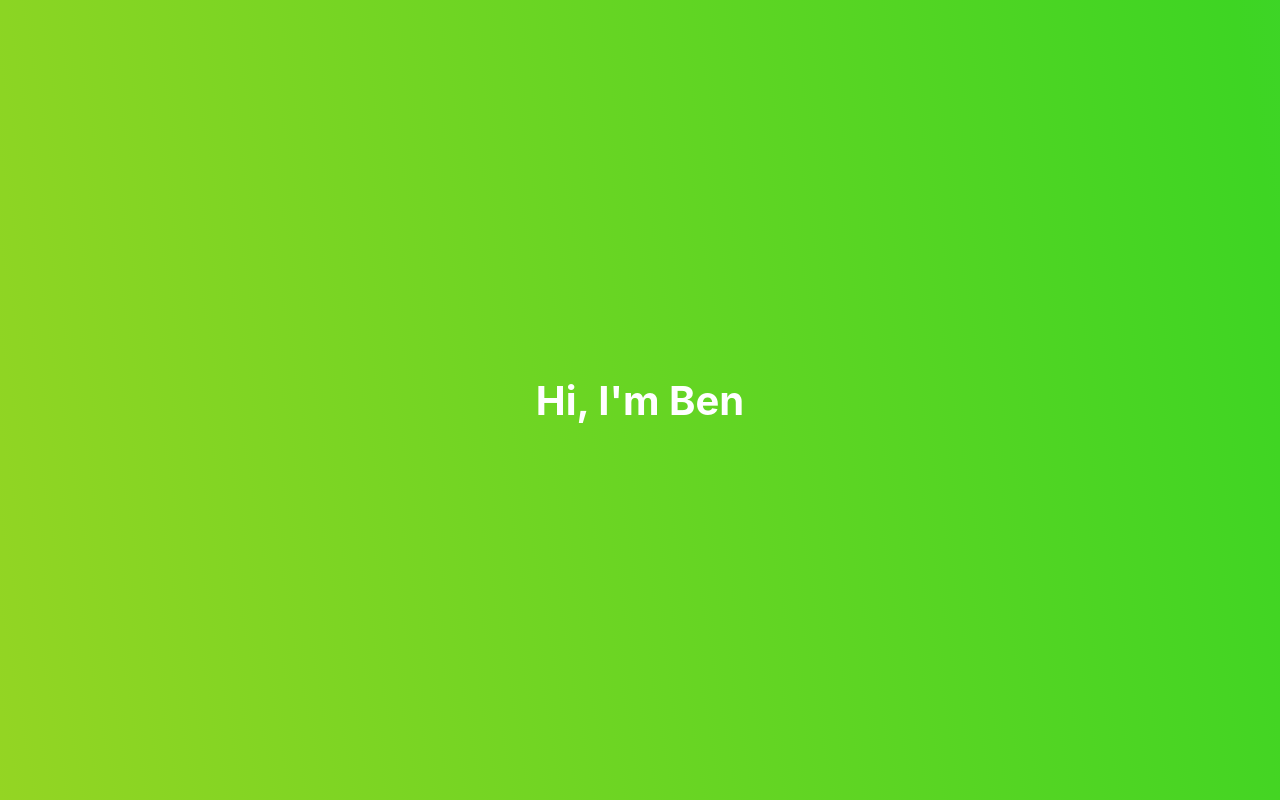
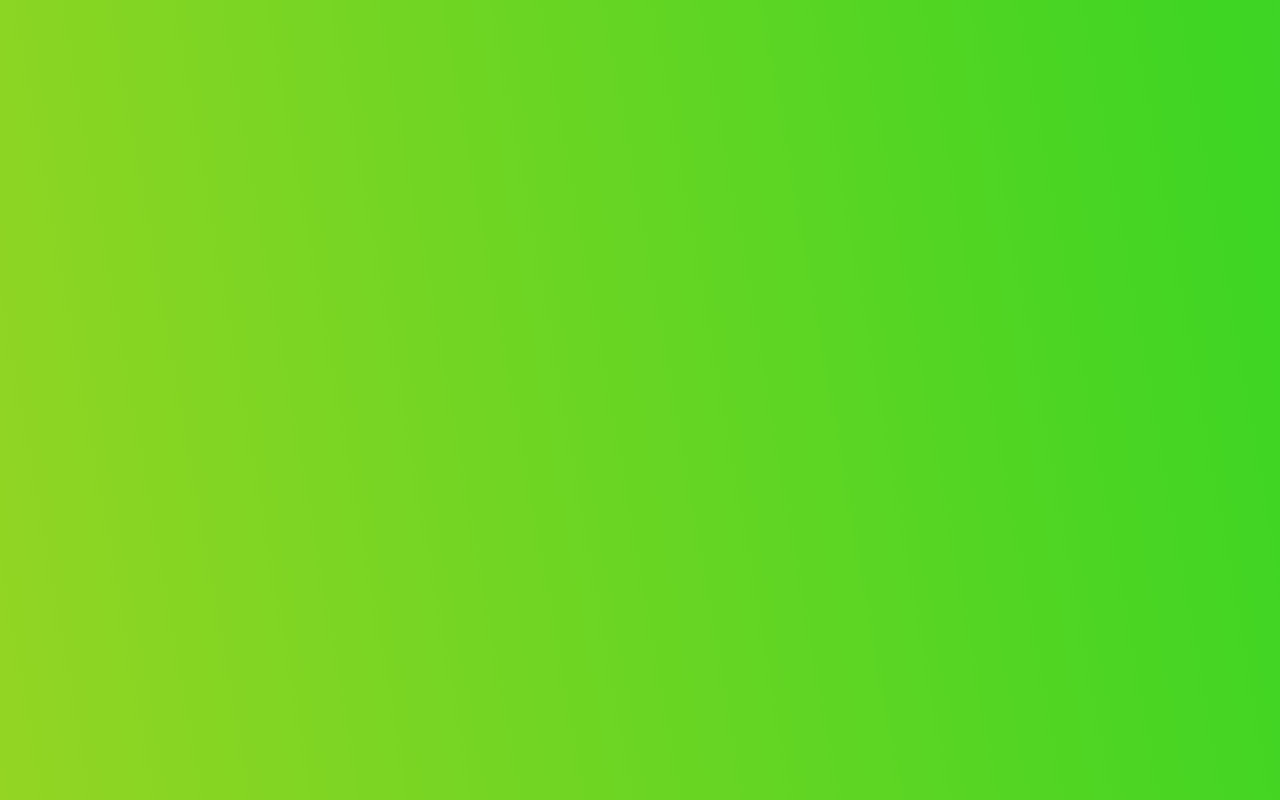
Before and after one commit to benaronow/personal-website-v2, a React (Create React App) app: page / in a window 1280 px wide. Built offline with nearby package versions, Linux system fonts and the light colour scheme.

Commit message:
poptropica letters

```diff
--- a/src/components/header/index.tsx
+++ b/src/components/header/index.tsx
@@ -1,3 +1,4 @@
+import { MouseEvent, useEffect } from "react";
 import { keyframes } from "tss-react";
 import { makeStyles } from "tss-react/mui";
 
@@ -10,13 +11,9 @@ const gradient = keyframes({
   },
 });
 
-// #FFABAB,
-
 const useStyles = makeStyles()({
   container: {
     display: "flex",
-    justifyContent: "center",
-    alignItems: "center",
     height: "100dvh",
     width: "100%",
     background:
@@ -25,17 +22,58 @@ const useStyles = makeStyles()({
     animation: `${gradient} 20s linear infinite`,
   },
   title: {
-    fontSize: "40px",
+    fontSize: "60px",
     fontWeight: 700,
+    transform: "translateY(-25%)",
   },
 });
 
 export const Header = () => {
   const { classes } = useStyles();
 
+  const moveAll = (e: MouseEvent) => {
+    move(e, "-40");
+    move(e, "0");
+    move(e, "40");
+  };
+
+  let pushX = 0;
+  let pushY = 0;
+
+  const move = (event: MouseEvent, id: string) => {
+    const mouseX = event.clientX;
+    const mouseY = event.clientY;
+    const anchorX = window.innerWidth / 2 + parseInt(id);
+    const anchorY = window.innerHeight / 2;
+    const letter = document.getElementById(id);
+    if (letter) {
+      letter.style.position = "absolute";
+      const rect = letter.getBoundingClientRect();
+      const distanceX = mouseX - rect.x;
+      const distanceY = mouseY - rect.y;
+      const distance = Math.sqrt(
+        Math.pow(distanceX, 2) + Math.pow(distanceY, 2)
+      );
+      const powerX = rect.x - ((distanceX / distance) * 500) / distance;
+      const powerY = rect.y - ((distanceY / distance) * 500) / distance;
+      pushX = (pushX + (anchorX - rect.x) / 2) / 2.1;
+      pushY = (pushY + (anchorY - rect.y) / 2) / 2.1;
+      letter.style.left = powerX + pushX + "px";
+      letter.style.top = powerY + pushY + "px";
+    }
+  };
+
   return (
-    <div className={classes.container}>
-      <span className={classes.title}>Hi, I'm Ben</span>
+    <div className={classes.container} onMouseMove={moveAll}>
+      <span id="-40" className={classes.title}>
+        B
+      </span>
+      <span id="0" className={classes.title}>
+        E
+      </span>
+      <span id="40" className={classes.title}>
+        N
+      </span>
     </div>
   );
 };
```
